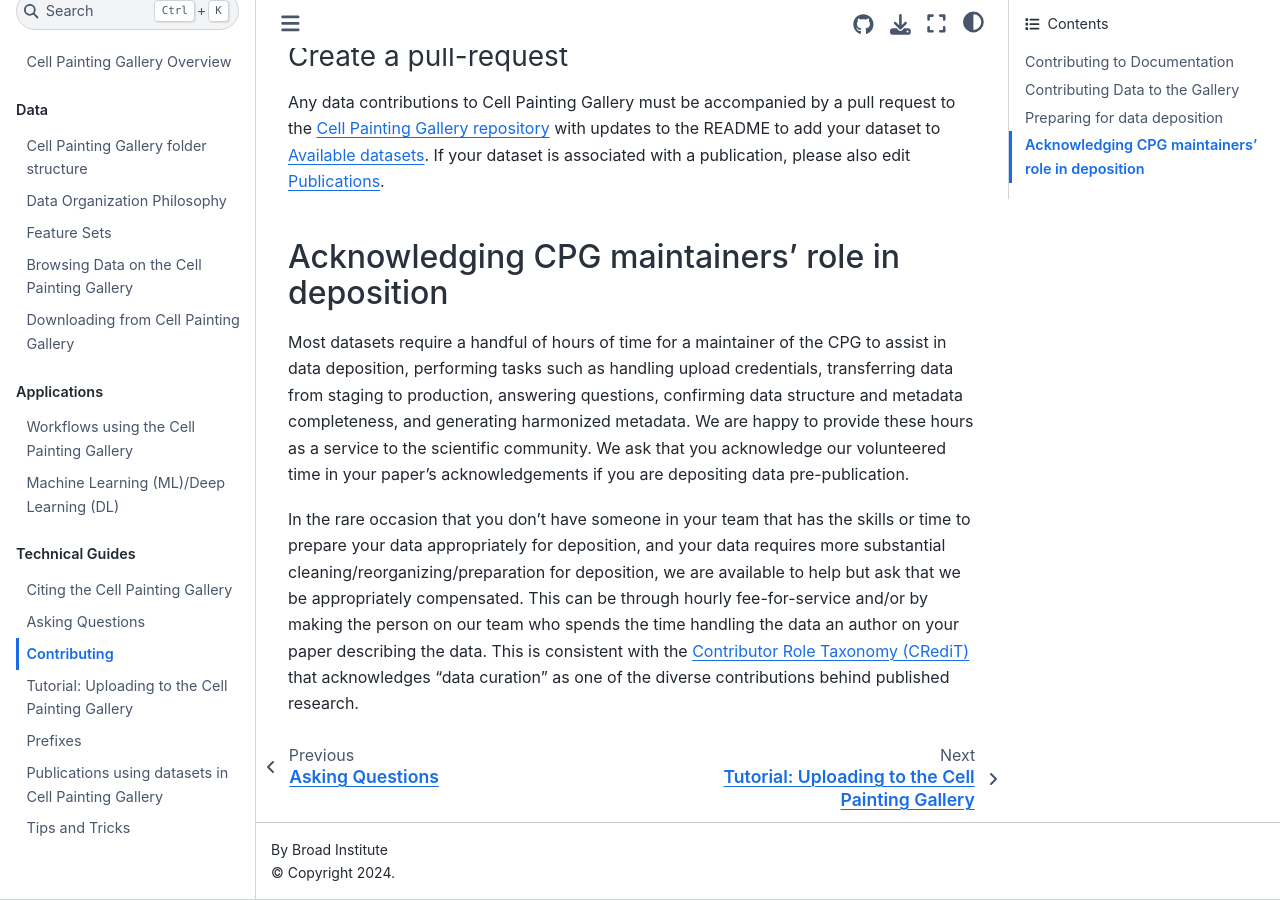
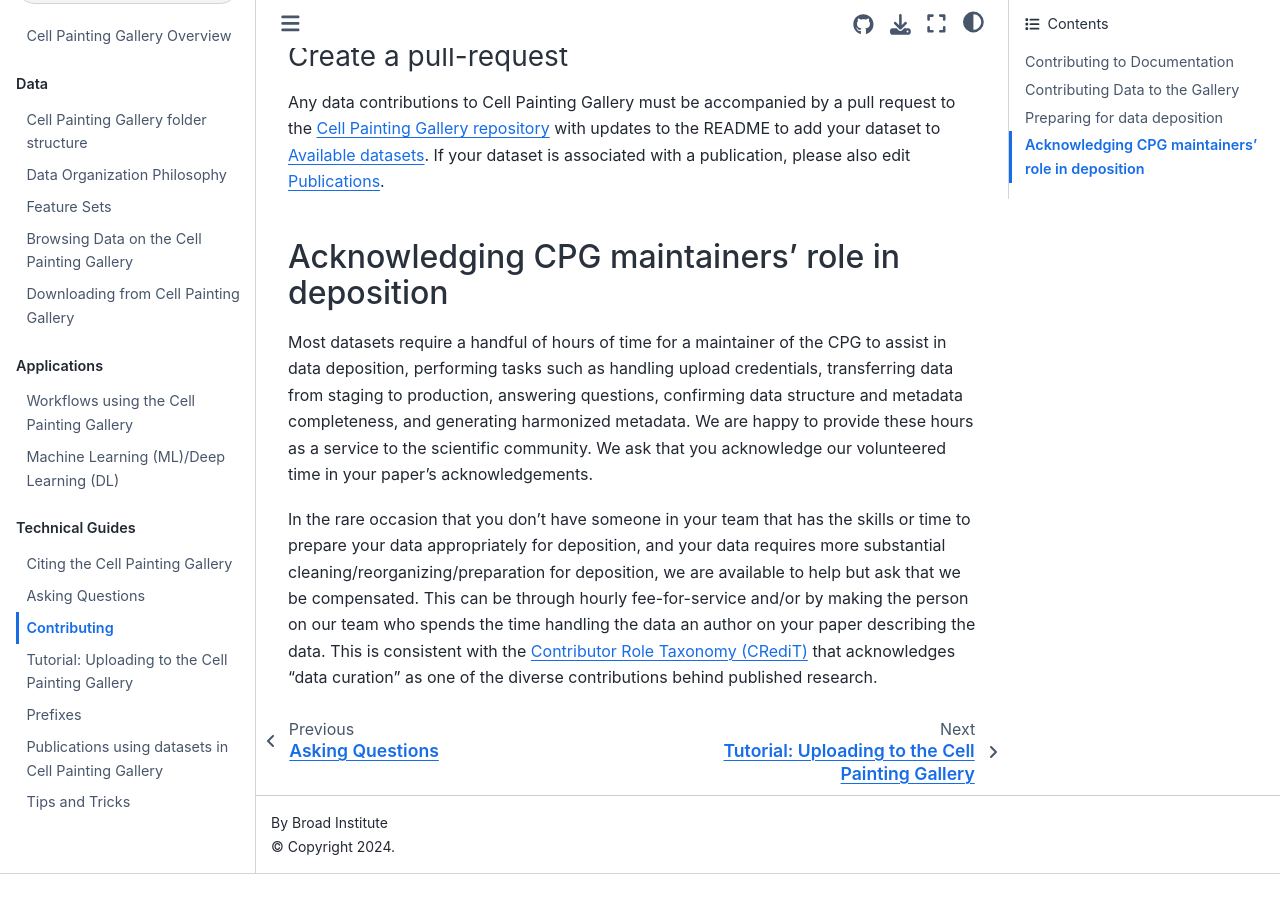
Before and after one commit to broadinstitute/cellpainting-gallery, a Jupyter Book: the page built from documentation/contributing_to_cpg.md, in a window 1280 px wide and 900 px high, scrolled down 2050 px. Built offline with Jupyter Book 1.0.4 settings and Sphinx 7.4.7 and the Sphinx Book theme 1.1.4, drawn with Linux system fonts in a browser that asks for light colours; pages that are not in the unit, such as notebooks, are missing from menus; after the commit the page ends 2924 px from its top, so only the background shows below that.

Commit message:
Anne's suggested edits

```diff
--- a/documentation/contributing_to_cpg.md
+++ b/documentation/contributing_to_cpg.md
@@ -62,6 +62,6 @@
 
 ## Acknowledging CPG maintainers' role in deposition
 
-Most datasets require a handful of hours of time for a maintainer of the CPG to assist in data deposition, performing tasks such as handling upload credentials, transferring data from staging to production, answering questions, confirming data structure and metadata completeness, and generating harmonized metadata. We are happy to provide these hours as a service to the scientific community. We ask that you acknowledge our volunteered time in your paper's acknowledgements if you are depositing data pre-publication.
+Most datasets require a handful of hours of time for a maintainer of the CPG to assist in data deposition, performing tasks such as handling upload credentials, transferring data from staging to production, answering questions, confirming data structure and metadata completeness, and generating harmonized metadata. We are happy to provide these hours as a service to the scientific community. We ask that you acknowledge our volunteered time in your paper's acknowledgements.
 
-In the rare occasion that you don't have someone in your team that has the skills or time to prepare your data appropriately for deposition, and your data requires more substantial cleaning/reorganizing/preparation for deposition, we are available to help but ask that we be appropriately compensated. This can be through hourly fee-for-service and/or by making the person on our team who spends the time handling the data an author on your paper describing the data. This is consistent with the [Contributor Role Taxonomy (CRediT)](https://credit.niso.org) that acknowledges "data curation" as one of the diverse contributions behind published research.
+In the rare occasion that you don't have someone in your team that has the skills or time to prepare your data appropriately for deposition, and your data requires more substantial cleaning/reorganizing/preparation for deposition, we are available to help but ask that we be compensated. This can be through hourly fee-for-service and/or by making the person on our team who spends the time handling the data an author on your paper describing the data. This is consistent with the [Contributor Role Taxonomy (CRediT)](https://credit.niso.org) that acknowledges "data curation" as one of the diverse contributions behind published research.
```
